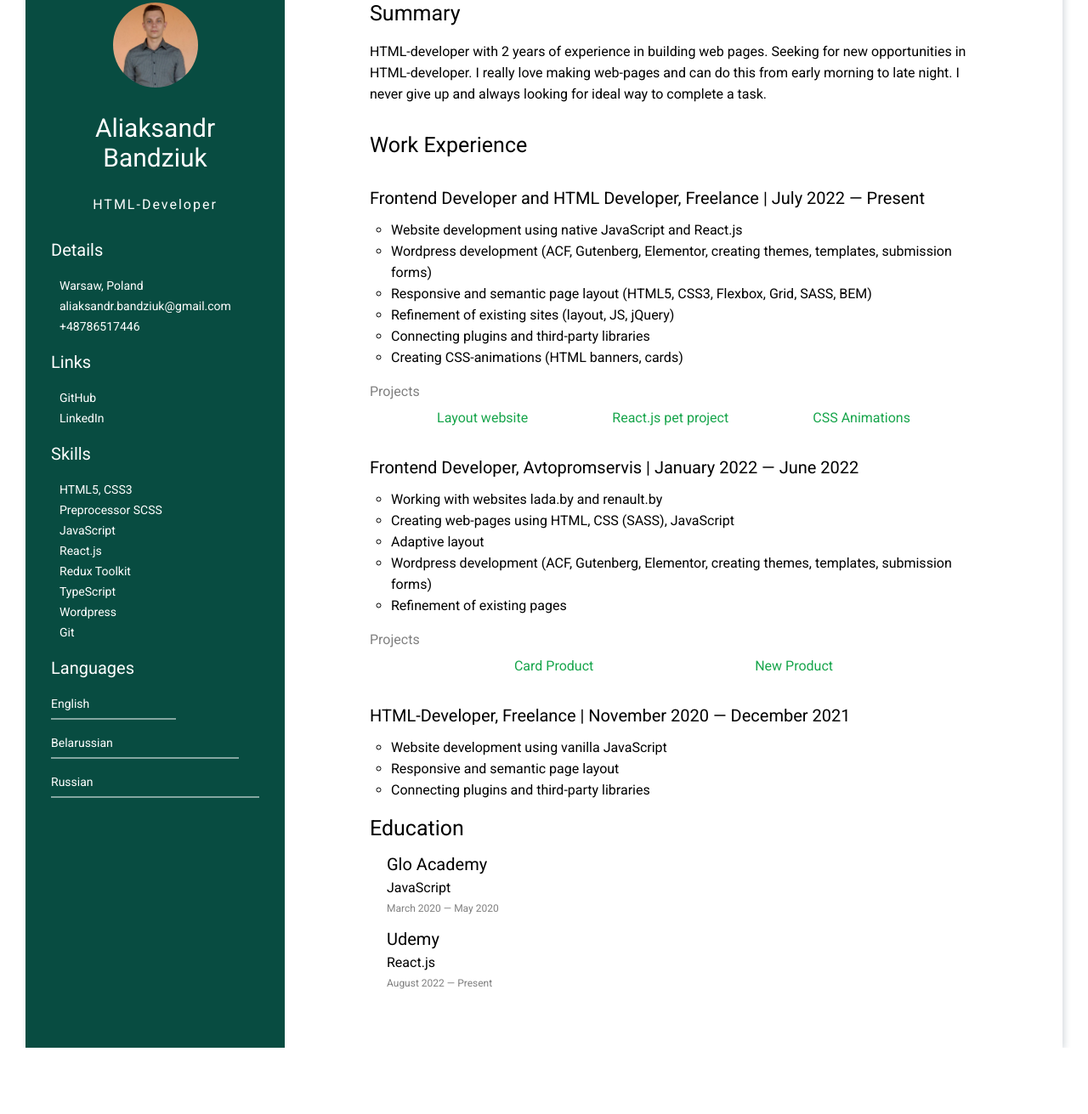
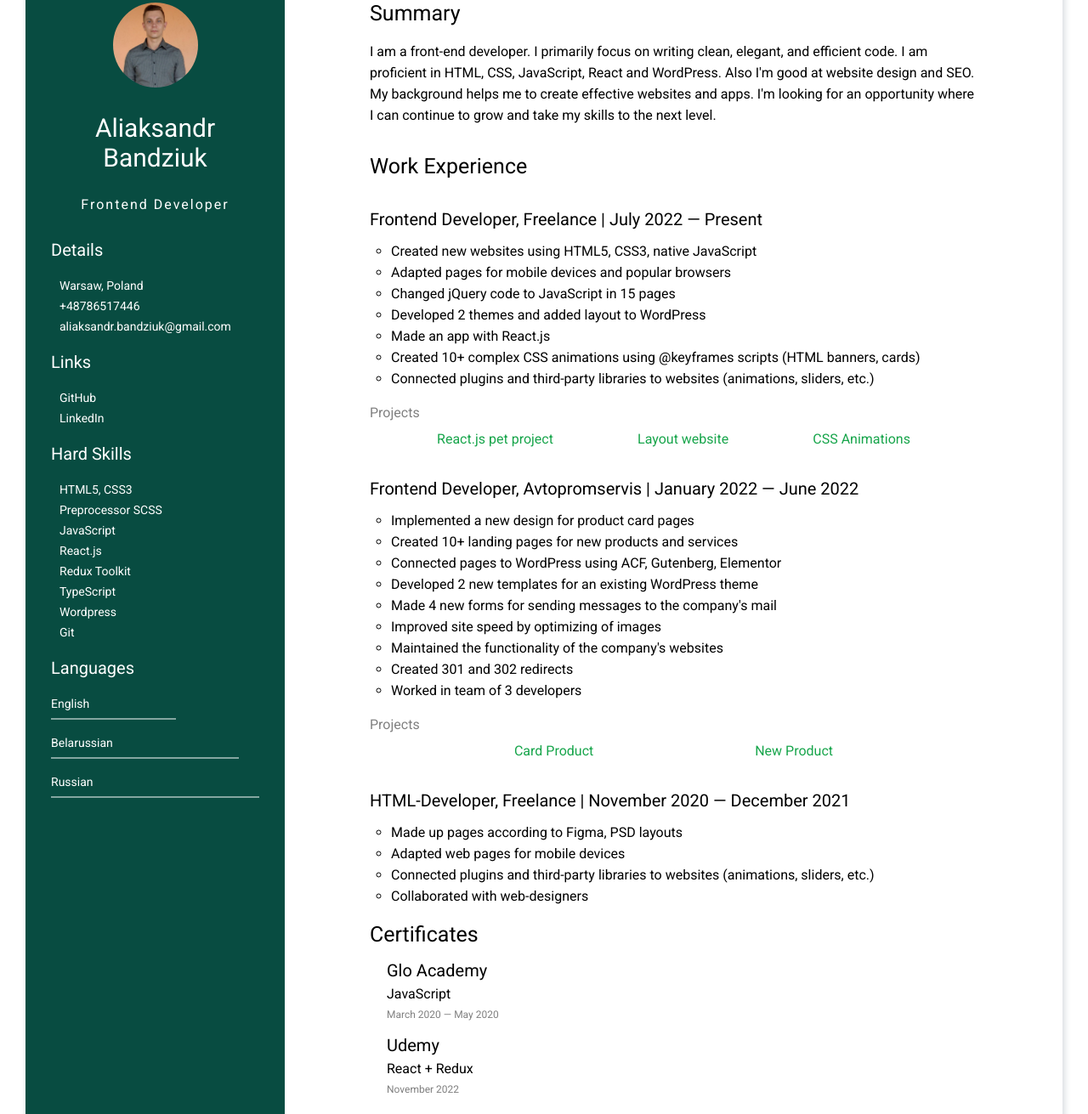
Before and after one commit to aliaksandr-bandziuk/cv-html, a plain HTML site: page index.html in a window 1280 px wide. Shown: the part 47-1358 px from the top of the page at 85% size. Before the commit the page ends 1280 px from the top, so only its background shows below. Drawn offline with Linux system fonts and the light colour scheme.

Commit message:
fix: edit content

```diff
--- a/index.html
+++ b/index.html
@@ -17,18 +17,17 @@
         <section class="cv__details">
           <div class="hero">
             <div class="hero__name">
-              <img src="assets/images/111.jpg" alt="" class="hero__avatar">
+              <img src="assets/images/111.jpg" alt="avatar" class="hero__avatar">
               <h1 class="hero__title">Aliaksandr Bandziuk</h1>
-              <p class="hero__job">HTML-Developer</p>
+              <p class="hero__job">Frontend Developer</p>
             </div>
             <div class="hero__links">
               <div class="links__block">
                 <p class="links__title">Details</p>
                 <ul class="details-list">
                   <li>Warsaw, Poland</li>
-                  <li><a href="tel:+48786517446"+48786517446></a></li>
+                  <li><a href="tel:+48786517446">+48786517446</a></li>
                   <li><a href="mailto:aliaksandr.bandziuk@gmail.com">aliaksandr.bandziuk@gmail.com</a></li>
-                  <li><a href="+48786517446">+48786517446</a></li>
                 </ul>
               </div>
               <div class="links__block">
@@ -39,7 +38,7 @@
                 </ul>
               </div>
               <div class="links__block">
-                <p class="links__title">Skills</p>
+                <p class="links__title">Hard Skills</p>
                 <ul class="skills-list">
                   <li>HTML5, CSS3</li>
                   <li>Preprocessor SCSS</li>
@@ -75,28 +74,29 @@
         <section class="cv__description">
           <div class="summary">
             <h2>Summary</h2>
-            <p>HTML-developer with 2 years of experience in building web pages. Seeking for new opportunities in HTML-developer. I really love making web-pages and can do this from early morning to late night. I never give up and always looking for ideal way to complete a task.</p>
+            <p> I am a front-end developer. I primarily focus on writing clean, elegant, and efficient code. I am proficient in HTML, CSS, JavaScript, React and WordPress. Also I'm good at website design and SEO. My background helps me to create effective websites and apps. I'm looking for an opportunity where I can continue to grow and take my skills to the next level.</p>
           </div>
           <div class="experience">
             <h2>Work Experience</h2>
             <div class="work">
-              <h3 class="position-name">Frontend Developer and HTML Developer, Freelance | July 2022 — Present</h3>
+              <h3 class="position-name">Frontend Developer, Freelance | July 2022 — Present</h3>
               <!-- <p class="period">July 2022 — Present</p> -->
               <ul>
-                <li>Website development using native JavaScript and React.js</li>
-                <li>Wordpress development (ACF, Gutenberg, Elementor, creating themes, templates, submission forms)</li>
-                <li>Responsive and semantic page layout (HTML5, CSS3, Flexbox, Grid, SASS, BEM)</li>
-                <li>Refinement of existing sites (layout, JS, jQuery)</li>
-                <li>Connecting plugins and third-party libraries</li>
-                <li>Creating CSS-animations (HTML banners, cards)</li>
+                <li>Created new websites using HTML5, CSS3, native JavaScript</li>
+                <li>Adapted pages for mobile devices and popular browsers</li>
+                <li>Changed jQuery code to JavaScript in 15 pages</li>
+                <li>Developed 2 themes and added layout to WordPress</li>
+                <li>Made an app with React.js</li>
+                <li>Created 10+ complex CSS animations using @keyframes scripts (HTML banners, cards)</li>
+                <li>Connected plugins and third-party libraries to websites (animations, sliders, etc.)</li>
               </ul>
               <h3 class="projects-title">Projects</h3>
               <div class="projects">
                 <div class="project">
-                  <a href="https://gps-trace.com/en">Layout website</a>
+                  <a href="https://aliaksandr-bandziuk.github.io/react-pizza/">React.js pet project</a>
                 </div>
                 <div class="project">
-                  <a href="https://aliaksandr-bandziuk.github.io/react-pizza/">React.js pet project</a>
+                  <a href="https://ucmilk.ru/about/">Layout website</a>
                 </div>
                 <div class="project">
                   <a href="https://mwi.me/portfolio/">CSS Animations</a>
@@ -107,11 +107,15 @@
               <h3 class="position-name">Frontend Developer, Avtopromservis | January 2022 — June 2022</h3>
               <!-- <p class="period">January 2022 — June 2022</p> -->
               <ul>
-                <li>Working with websites lada.by and renault.by</li>
-                <li>Creating web-pages using HTML, CSS (SASS), JavaScript</li>
-                <li>Adaptive layout</li>
-                <li>Wordpress development (ACF, Gutenberg, Elementor, creating themes, templates, submission forms)</li>
-                <li>Refinement of existing pages</li>
+                <li>Implemented a new design for product card pages</li>
+                <li>Created 10+ landing pages for new products and services</li>
+                <li>Connected pages to WordPress using ACF, Gutenberg, Elementor</li>
+                <li>Developed 2 new templates for an existing WordPress theme</li>
+                <li>Made 4 new forms for sending messages to the company's mail</li>
+                <li>Improved site speed by optimizing of images</li>
+                <li>Maintained the functionality of the company's websites</li>
+                <li>Created 301 and 302 redirects</li>
+                <li>Worked in team of 3 developers</li>
               </ul>
               <h3 class="projects-title">Projects</h3>
               <div class="projects">
@@ -127,14 +131,15 @@
               <h3 class="position-name">HTML-Developer, Freelance | November 2020 — December 2021</h3>
               <!-- <p class="period">November 2020 — December 2021</p> -->
               <ul>
-                <li>Website development using vanilla JavaScript</li>
-                <li>Responsive and semantic page layout</li>
-                <li>Connecting plugins and third-party libraries</li>
+                <li>Made up pages according to Figma, PSD layouts</li>
+                <li>Adapted web pages for mobile devices</li>
+                <li>Connected plugins and third-party libraries to websites (animations, sliders, etc.)</li>
+                <li>Collaborated with web-designers</li>
               </ul>
             </div>
           </div>
           <div class="education">
-            <h2>Education</h2>
+            <h2>Certificates</h2>
             <div class="study">
               <p class="study__title">Glo Academy</p>
               <p class="study__class">JavaScript</p>
@@ -142,8 +147,8 @@
             </div>
             <div class="study">
               <p class="study__title">Udemy</p>
-              <p class="study__class">React.js</p>
-              <p class="study__period">August 2022 — Present</p>
+              <p class="study__class"><a href="https://www.udemy.com/certificate/UC-f8ace38b-6ecd-4c49-ac7c-839cfbc294f3/">React + Redux</a></p>
+              <p class="study__period">November 2022</p>
             </div>
           </div>
         </section>
```
